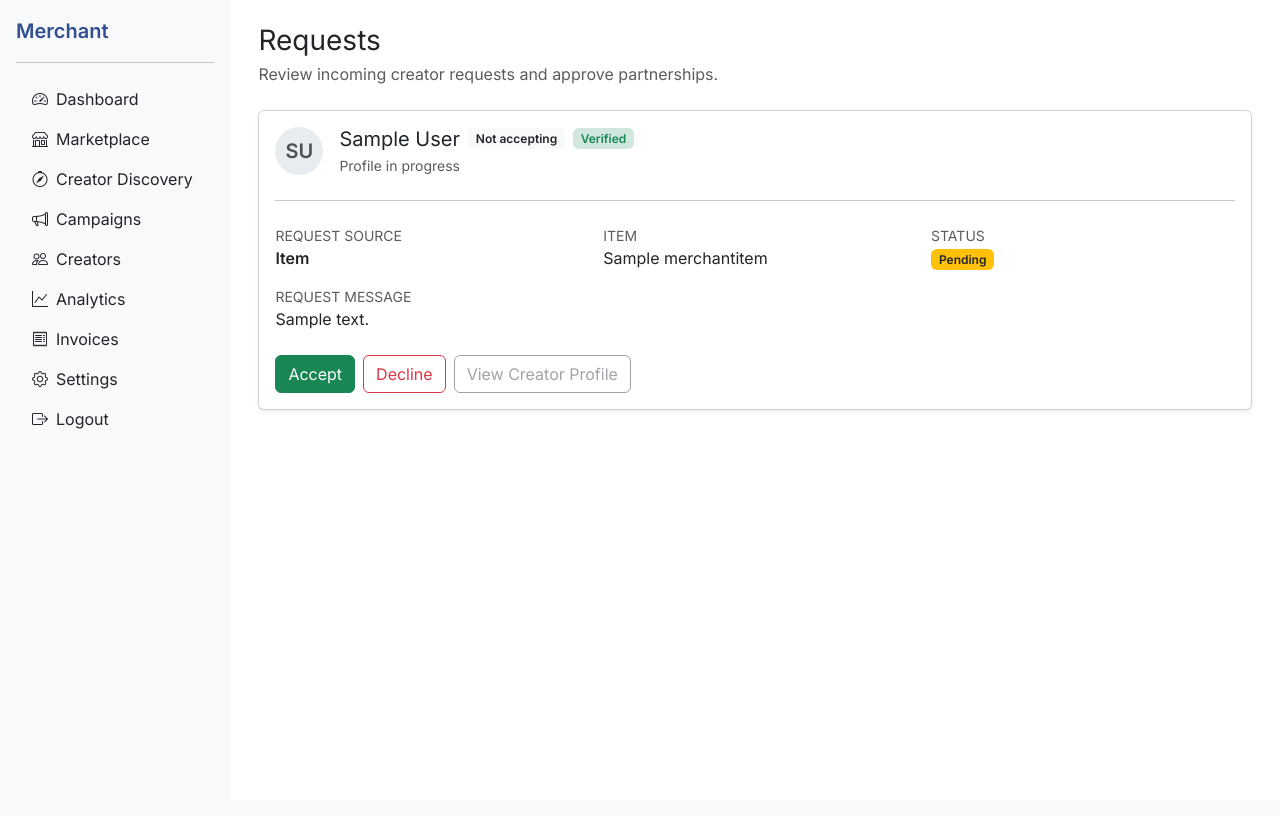
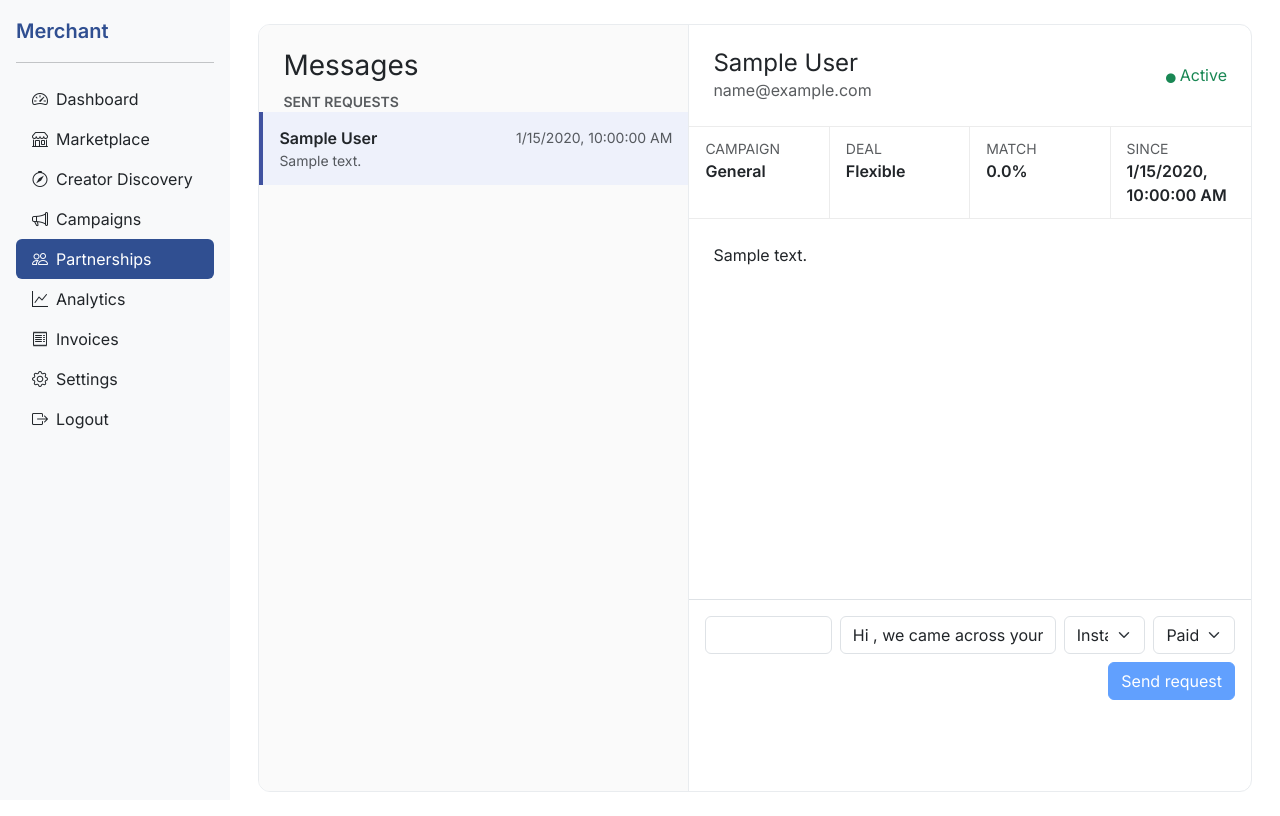
Before and after one commit to echang112368/badger, a Django app: page /merchant/requests/ in a window 1280 px wide. Before the commit the page ends 429 px from the top, so only its background shows below. Run offline with Django 5.2, Linux system fonts and the light colour scheme; a user stored in the database is signed in; data comes from the database, SQL or seed files in the repository; tables that the repository leaves empty hold one stand-in row (values such as "Sample post"); parts of the project's set-up code (start-up, migrations or seed data) failed here and were passed over; some libraries are stand-ins or nearby versions.

Commit message:
Enforce one outbound message until creator accepts

```diff
--- a/merchants/urls.py
+++ b/merchants/urls.py
@@ -15,6 +15,7 @@ urlpatterns = [
     path('creators/', views.merchant_creators, name='merchant_creators'),
     path('requests/', views.merchant_requests, name='merchant_requests'),
     path('requests/<int:request_id>/update/', views.merchant_update_request, name='merchant_update_request'),
+    path('partnerships/request/send/', views.merchant_send_partnership_request, name='merchant_send_partnership_request'),
     path('marketplace/', views.merchant_marketplace, name='merchant_marketplace'),
     path('creator-discovery/', views.merchant_creator_discovery, name='merchant_creator_discovery'),
     path('creator-discovery/preferences/', views.merchant_creator_preferences, name='merchant_creator_preferences'),
--- a/merchants/views.py
+++ b/merchants/views.py
@@ -1034,6 +1034,12 @@ def merchant_creator_discovery(request):
         force_refresh=force_refresh,
     )
     creator_cards = discovery_payload["cards"]
+    pending_creator_request_ids = set(
+        PartnershipRequest.objects.filter(
+            merchant=merchant_user,
+            status__in=["pending", "declined"],
+        ).values_list("creator_id", flat=True)
+    )
     questionnaire_url = f"{reverse('merchant_creator_preferences')}?{urlencode({'next': request.get_full_path()})}"
 
     return render(
@@ -1059,7 +1065,59 @@ def merchant_creator_discovery(request):
                 "posting_recency",
                 "comment_quality",
             ],
+            "pending_creator_request_ids": pending_creator_request_ids,
         },
+    )
+
+
+@login_required
+@require_POST
+def merchant_send_partnership_request(request):
+    if not request.user.is_merchant:
+        return JsonResponse({"success": False, "error": "Forbidden"}, status=403)
+    try:
+        payload = json.loads(request.body or "{}")
+    except json.JSONDecodeError:
+        return JsonResponse({"success": False, "error": "Invalid JSON payload"}, status=400)
+
+    creator_id = payload.get("creator_id")
+    opening_message = (payload.get("opening_message") or "").strip()
+    campaign_type = (payload.get("campaign_type") or "").strip()
+    deal_type = (payload.get("deal_type") or "").strip()
+    if not creator_id or not opening_message:
+        return JsonResponse({"success": False, "error": "Missing required fields"}, status=400)
+
+    creator = get_object_or_404(CustomUser, id=creator_id, is_creator=True)
+    existing_pending = PartnershipRequest.objects.filter(
+        merchant=request.user,
+        creator=creator,
+        status__in=["pending", "declined"],
+    ).first()
+    if existing_pending:
+        return JsonResponse(
+            {
+                "success": False,
+                "error": "You can only send one message until this creator accepts your request",
+            },
+            status=400,
+        )
+
+    request_message = (
+        f"{opening_message}\n\nCampaign type: {campaign_type or 'Not specified'}\n"
+        f"Deal type: {deal_type or 'Not specified'}"
+    )
+    partnership_request = PartnershipRequest.objects.create(
+        merchant=request.user,
+        creator=creator,
+        message=request_message,
+        status="pending",
+    )
+    return JsonResponse(
+        {
+            "success": True,
+            "request_id": partnership_request.id,
+            "message": f"Request sent to @{creator.username}",
+        }
     )
 
 
@@ -1169,8 +1227,41 @@ def merchant_requests(request):
                 "request": req,
                 "creator_card": _creator_card_payload(creator_meta),
                 "item_name": req.item.title if req.item else (req.item_group.name if req.item_group else None),
+                "campaign_type": "",
+                "deal_type": "",
             }
         )
+        lines = (req.message or "").splitlines()
+        campaign_type = ""
+        deal_type = ""
+        clean_lines = []
+        for line in lines:
+            if line.startswith("Campaign type:"):
+                campaign_type = line.replace("Campaign type:", "").strip()
+            elif line.startswith("Deal type:"):
+                deal_type = line.replace("Deal type:", "").strip()
+            else:
+                clean_lines.append(line)
+        request_cards[-1]["campaign_type"] = campaign_type or "General"
+        request_cards[-1]["deal_type"] = deal_type or "Flexible"
+        request_cards[-1]["clean_message"] = "\n".join(clean_lines).strip()
+
+    selected_id = request.GET.get("request")
+    selected_request = request_cards[0] if request_cards else None
+    if selected_id:
+        for entry in request_cards:
+            if str(entry["request"].id) == str(selected_id):
+                selected_request = entry
+                break
+
+    prefill_creator_id = request.GET.get("creator_id", "")
+    prefill_blocked = False
+    if prefill_creator_id:
+        prefill_blocked = PartnershipRequest.objects.filter(
+            merchant=merchant_user,
+            creator_id=prefill_creator_id,
+            status__in=["pending", "declined"],
+        ).exists()
 
     return render(
         request,
@@ -1178,6 +1269,12 @@ def merchant_requests(request):
         {
             "permissions": permissions,
             "request_cards": request_cards,
+            "selected_request": selected_request,
+            "prefill_creator_id": prefill_creator_id,
+            "prefill_creator_name": request.GET.get("creator_name", ""),
+            "prefill_creator_handle": request.GET.get("creator_handle", ""),
+            "prefill_match_score": request.GET.get("match_score", ""),
+            "prefill_blocked": prefill_blocked,
             "show_invoices_tab": _should_show_invoices_tab(_get_merchant_meta(merchant_user)),
         },
     )
--- a/templates/creators/requests.html
+++ b/templates/creators/requests.html
@@ -22,6 +22,8 @@
                             <th>Platform</th>
                             <th>Item</th>
                             <th>Status</th>
+                            <th>Campaign</th>
+                            <th>Deal</th>
                             <th>Sent</th>
                             <th></th>
                         </tr>
@@ -41,6 +43,8 @@
                                         <span class="badge bg-warning text-dark">Pending</span>
                                     {% endif %}
                                 </td>
+                                <td>{{ request.campaign_type|default:"—" }}</td>
+                                <td>{{ request.deal_type|default:"—" }}</td>
                                 <td><time class="local-time" datetime="{{ request.created_at|date:'c' }}">{{ request.created_at }}</time></td>
                                 <td class="text-end">
                                     <button type="button"
@@ -56,7 +60,7 @@
                             </tr>
                         {% empty %}
                             <tr>
-                                <td colspan="6" class="text-center text-muted py-4">No {{ status }} requests.</td>
+                                <td colspan="8" class="text-center text-muted py-4">No {{ status }} requests.</td>
                             </tr>
                         {% endfor %}
                     </tbody>
--- a/templates/merchants/base.html
+++ b/templates/merchants/base.html
@@ -47,7 +47,7 @@
             <li><a href="{% url 'merchant_marketplace' %}" class="nav-link {% if current_url == 'merchant_marketplace' %}bg-primary text-white{% else %}text-dark{% endif %}"><i class="bi bi-shop me-2"></i>Marketplace</a></li>
             <li><a href="{% url 'merchant_creator_discovery' %}" class="nav-link {% if current_url == 'merchant_creator_discovery' %}bg-primary text-white{% else %}text-dark{% endif %}"><i class="bi bi-compass me-2"></i>Creator Discovery</a></li>
             <li><a href="{% url 'merchant_items' %}" class="nav-link {% if current_url == 'merchant_items' %}bg-primary text-white{% else %}text-dark{% endif %}"><i class="bi bi-megaphone me-2"></i>Campaigns</a></li>
-            <li><a href="{% url 'merchant_creators' %}" class="nav-link {% if current_url == 'merchant_creators' %}bg-primary text-white{% else %}text-dark{% endif %}"><i class="bi bi-people me-2"></i>Creators</a></li>
+            <li><a href="{% url 'merchant_requests' %}" class="nav-link {% if current_url == 'merchant_requests' %}bg-primary text-white{% else %}text-dark{% endif %}"><i class="bi bi-people me-2"></i>Partnerships</a></li>
             <li><a href="{% url 'merchant_dashboard' %}?view=analytics" class="nav-link {% if current_url == 'merchant_dashboard' and request.GET.view == 'analytics' %}bg-primary text-white{% else %}text-dark{% endif %}"><i class="bi bi-graph-up me-2"></i>Analytics</a></li>
             {% if show_invoices_tab %}
             <li data-nav-invoices><a href="{% url 'merchant_invoices' %}" class="nav-link {% if current_url == 'merchant_invoices' %}bg-primary text-white{% else %}text-dark{% endif %}"><i class="bi bi-receipt me-2"></i>Invoices</a></li>
--- a/templates/merchants/requests.html
+++ b/templates/merchants/requests.html
@@ -1,66 +1,81 @@
 {% extends 'merchants/base.html' %}
-{% block title %}Requests{% endblock %}
+{% block title %}Partnerships{% endblock %}
 {% block content %}
+<style>
+.partnership-shell{display:grid;grid-template-columns:430px 1fr;min-height:calc(100vh - 2rem);background:#fff;border:1px solid #e9ecef;border-radius:.75rem;overflow:hidden}
+.partnership-sidebar{border-right:1px solid #e9ecef;background:#fafafa}
+.partnership-chat-list .chat-item{display:block;padding:.9rem 1rem;border-left:4px solid transparent;text-decoration:none;color:inherit}
+.partnership-chat-list .chat-item.active{background:#eef1fb;border-left-color:#4052a0}
+.chat-header-grid{display:grid;grid-template-columns:repeat(4,minmax(0,1fr));border-bottom:1px solid #ececec;border-top:1px solid #ececec}
+.chat-header-grid > div{padding:.7rem 1rem;border-right:1px solid #ececec}.chat-header-grid > div:last-child{border-right:none}
+@media (max-width: 992px){.partnership-shell{grid-template-columns:1fr}.partnership-sidebar{border-right:none;border-bottom:1px solid #e9ecef}}
+</style>
 <div class="container-fluid py-4">
-    <div class="d-flex flex-column flex-lg-row justify-content-between align-items-start align-items-lg-center gap-3 mb-4">
-        <div>
-            <h1 class="h3 mb-1">Requests</h1>
-            <p class="text-muted mb-0">Review incoming creator requests and approve partnerships.</p>
+<div class="partnership-shell">
+    <aside class="partnership-sidebar">
+        <div class="p-4 pb-2"><h2 class="h3 mb-0">Messages</h2></div>
+        <div class="px-4 text-uppercase text-muted small fw-semibold">Sent Requests</div>
+        <div class="partnership-chat-list">
+            {% for entry in request_cards %}
+                <a href="{% url 'merchant_requests' %}?request={{ entry.request.id }}" class="chat-item {% if selected_request and selected_request.request.id == entry.request.id %}active{% endif %}">
+                    <div class="d-flex justify-content-between align-items-center">
+                        <div class="fw-semibold">{{ entry.creator_card.name }}</div>
+                        <small class="text-muted"><time class="local-time" datetime="{{ entry.request.created_at|date:'c' }}">{{ entry.request.created_at|date:'M j' }}</time></small>
+                    </div>
+                    <div class="text-muted small text-truncate">{{ entry.clean_message|default:entry.request.message|default:'No message yet.' }}</div>
+                </a>
+            {% empty %}
+                <div class="p-4 text-muted">No requests yet.</div>
+            {% endfor %}
         </div>
-    </div>
-
-    <div class="row g-4">
-        {% for entry in request_cards %}
-            <div class="col-12">
-                <div class="card shadow-sm">
-                    <div class="card-body">
-                        {% include "shared/creator_card.html" with creator=entry.creator_card %}
-                        <hr class="my-4">
-                        <div class="row gy-3">
-                            <div class="col-md-4">
-                                <div class="text-uppercase text-muted small">Request source</div>
-                                <div class="fw-semibold">{{ entry.request.request_source }}</div>
-                            </div>
-                            <div class="col-md-4">
-                                <div class="text-uppercase text-muted small">Item</div>
-                                <div>{{ entry.item_name|default:"Business partnership" }}</div>
-                            </div>
-                            <div class="col-md-4">
-                                <div class="text-uppercase text-muted small">Status</div>
-                                {% if entry.request.status == 'accepted' %}
-                                    <span class="badge bg-success">Accepted</span>
-                                {% elif entry.request.status == 'declined' %}
-                                    <span class="badge bg-danger">Declined</span>
-                                {% else %}
-                                    <span class="badge bg-warning text-dark">Pending</span>
-                                {% endif %}
-                            </div>
-                            <div class="col-12">
-                                <div class="text-uppercase text-muted small">Request message</div>
-                                <p class="mb-0">{{ entry.request.message|default:"No message provided." }}</p>
-                            </div>
-                        </div>
-                        <div class="d-flex flex-wrap gap-2 mt-4">
-                            <form method="post" action="{% url 'merchant_update_request' entry.request.id %}">
-                                {% csrf_token %}
-                                <input type="hidden" name="action" value="accept">
-                                <button type="submit" class="btn btn-success" {% if entry.request.status != 'pending' or not permissions.can_modify_content %}disabled{% endif %}>Accept</button>
-                            </form>
-                            <form method="post" action="{% url 'merchant_update_request' entry.request.id %}">
-                                {% csrf_token %}
-                                <input type="hidden" name="action" value="decline">
-                                <button type="submit" class="btn btn-outline-danger" {% if entry.request.status != 'pending' or not permissions.can_modify_content %}disabled{% endif %}>Decline</button>
-                            </form>
-                            <button type="button" class="btn btn-outline-secondary" disabled>View Creator Profile</button>
-                        </div>
-                    </div>
+    </aside>
+    <section>
+        {% if selected_request %}
+            <div class="p-4 d-flex justify-content-between align-items-center">
+                <div>
+                    <div class="h4 mb-0">{{ selected_request.creator_card.name }}</div>
+                    <div class="text-muted">{{ selected_request.creator_card.email }}</div>
                 </div>
+                <div class="text-success"><i class="bi bi-circle-fill me-1" style="font-size:.6rem"></i>Active</div>
             </div>
-        {% empty %}
-            <div class="col-12">
-                <div class="alert alert-light border">No partnership requests yet.</div>
+            <div class="chat-header-grid">
+                <div><div class="text-muted text-uppercase small">Campaign</div><div class="fw-semibold">{{ selected_request.campaign_type }}</div></div>
+                <div><div class="text-muted text-uppercase small">Deal</div><div class="fw-semibold">{{ selected_request.deal_type }}</div></div>
+                <div><div class="text-muted text-uppercase small">Match</div><div class="fw-semibold">{{ selected_request.creator_card.profile_completeness_score }}%</div></div>
+                <div><div class="text-muted text-uppercase small">Since</div><div class="fw-semibold"><time class="local-time" datetime="{{ selected_request.request.created_at|date:'c' }}">{{ selected_request.request.created_at|date:'Y-m-d' }}</time></div></div>
             </div>
-        {% endfor %}
-    </div>
+            <div class="p-4" style="min-height:380px;">{{ selected_request.clean_message|default:selected_request.request.message|linebreaksbr }}</div>
+        {% else %}
+            <div class="h-100 d-flex align-items-center justify-content-center text-muted">No messages yet</div>
+        {% endif %}
+        <div class="border-top p-3">
+            <div id="sendError" class="alert alert-danger d-none"></div>
+            <div class="row g-2">
+                <div class="col-md-3"><input id="newCreatorHandle" class="form-control" readonly value="{{ prefill_creator_handle }}"></div>
+                <div class="col-md-5"><input id="newMessage" class="form-control" value="Hi {{ prefill_creator_handle }}, we came across your profile on CreatorMatch and think you'd be a great fit for our brand awareness campaign. We'd love to discuss a collaboration."></div>
+                <div class="col-md-2"><select id="newCampaign" class="form-select"><option>Instagram Reel</option><option>TikTok video</option><option>YouTube review</option><option>Story</option><option>Static post</option><option>Other</option></select></div>
+                <div class="col-md-2"><select id="newDeal" class="form-select"><option>Paid</option><option>Affiliate</option><option>Gifted</option></select></div>
+            </div>
+            {% if prefill_blocked %}
+                <div class="small text-muted mt-2">Request already sent. You can send another message only after this creator accepts.</div>
+            {% endif %}
+            <div class="d-flex justify-content-end mt-2">
+                <button id="sendNewRequest" class="btn btn-primary" {% if not prefill_creator_id or prefill_blocked %}disabled{% endif %}><span id="sendSpin" class="spinner-border spinner-border-sm d-none me-2"></span>Send request</button>
+            </div>
+        </div>
+    </section>
 </div>
+</div>
+<script>
+document.getElementById('sendNewRequest')?.addEventListener('click', async function(){
+  const btn=this, spin=document.getElementById('sendSpin');
+  btn.disabled=true; spin.classList.remove('d-none');
+  const creatorId="{{ prefill_creator_id }}";
+  const res = await fetch("{% url 'merchant_send_partnership_request' %}",{method:'POST',headers:{'Content-Type':'application/json','X-CSRFToken':'{{ csrf_token }}'},body:JSON.stringify({creator_id:Number(creatorId),opening_message:document.getElementById('newMessage').value,campaign_type:document.getElementById('newCampaign').value,deal_type:document.getElementById('newDeal').value})});
+  const data = await res.json();
+  if(data.success){window.location.href="{% url 'merchant_requests' %}?request="+data.request_id;return;}
+  const err=document.getElementById('sendError'); err.textContent=data.error||'Unable to send request'; err.classList.remove('d-none');
+  btn.disabled=false; spin.classList.add('d-none');
+});
+</script>
 {% endblock %}
```
Also changed, not shown: creators/views.py (+14 -1 lines), templates/merchants/creator_discovery.html (+18 -1 lines).
